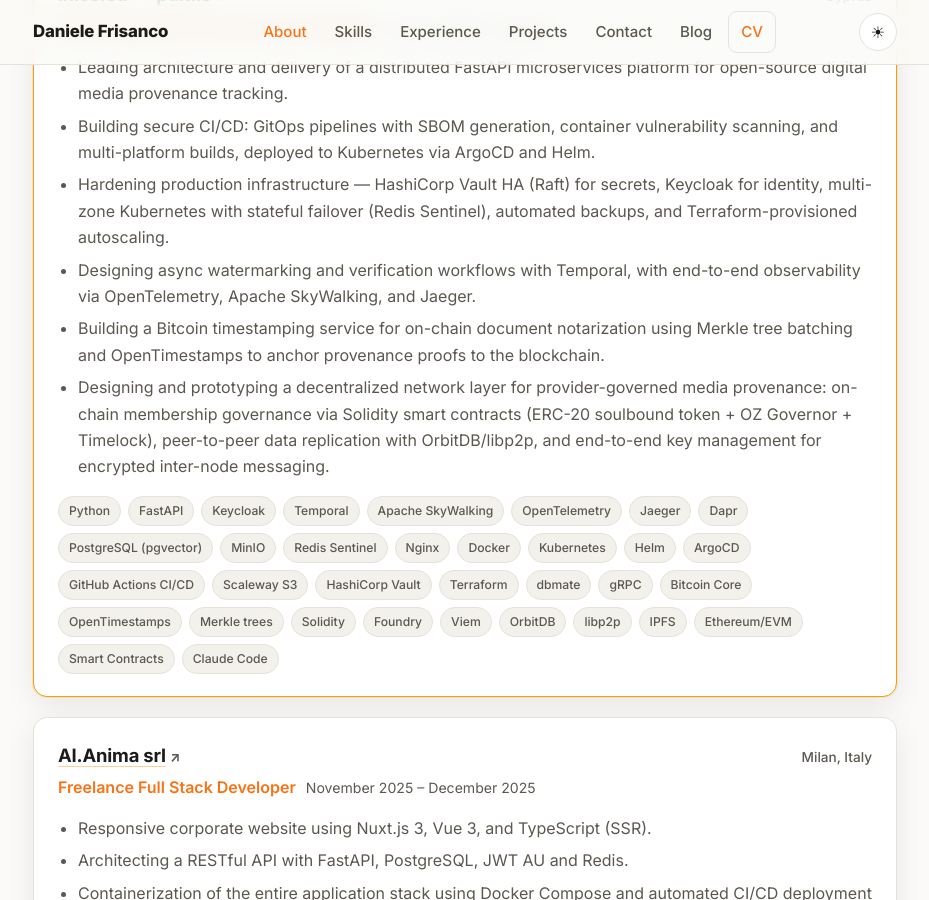
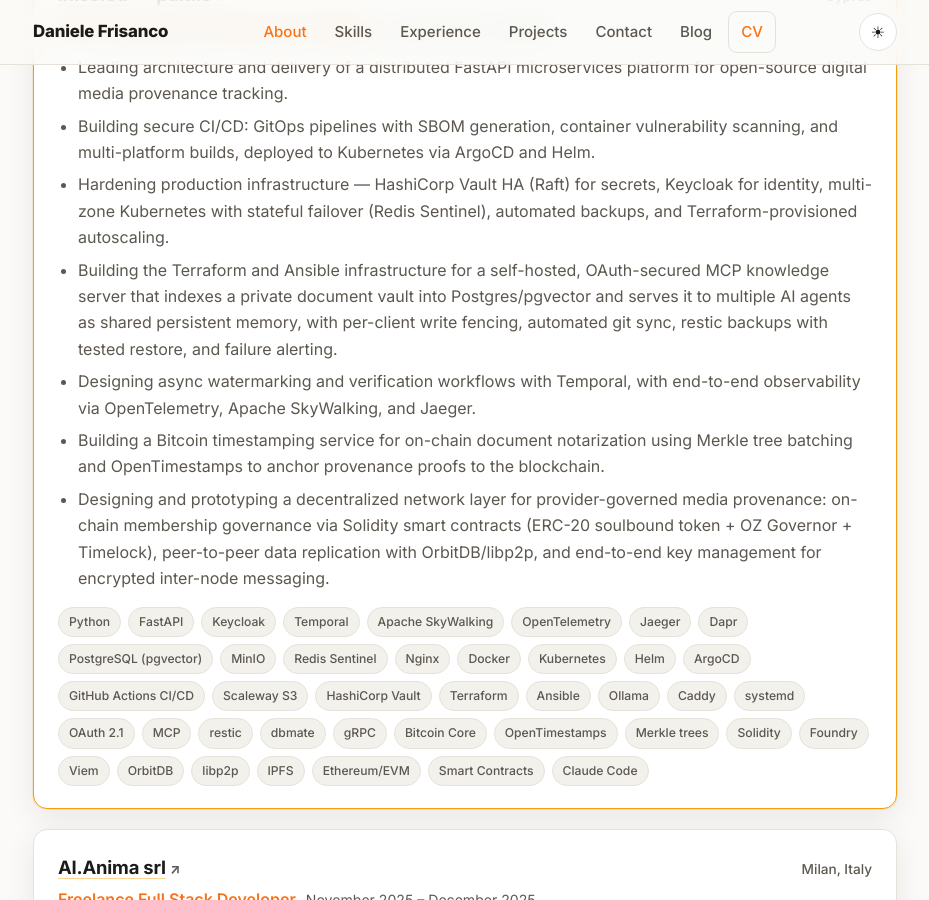
Before and after one commit to danielefrisanco/danielefrisanco.github.io, a Jekyll site: the page built from index.md, in a window 1280 px wide and 900 px high, scrolled down 2334 px. Shown: the whole window, without its empty margins (175-1104 px from the left). Built offline with Jekyll 4.4.1, drawn with Linux system fonts in a browser that asks for light colours.

Commit message:
Add MCP knowledge server infrastructure to experience
Co-Authored-By: Claude Opus 5 <noreply@anthropic.com>

```diff
--- a/_data/experience.yml
+++ b/_data/experience.yml
@@ -10,10 +10,11 @@
     - Leading architecture and delivery of a distributed FastAPI microservices platform for open-source digital media provenance tracking.
     - "Building secure CI/CD: GitOps pipelines with SBOM generation, container vulnerability scanning, and multi-platform builds, deployed to Kubernetes via ArgoCD and Helm."
     - Hardening production infrastructure — HashiCorp Vault HA (Raft) for secrets, Keycloak for identity, multi-zone Kubernetes with stateful failover (Redis Sentinel), automated backups, and Terraform-provisioned autoscaling.
+    - Building the Terraform and Ansible infrastructure for a self-hosted, OAuth-secured MCP knowledge server that indexes a private document vault into Postgres/pgvector and serves it to multiple AI agents as shared persistent memory, with per-client write fencing, automated git sync, restic backups with tested restore, and failure alerting.
     - Designing async watermarking and verification workflows with Temporal, with end-to-end observability via OpenTelemetry, Apache SkyWalking, and Jaeger.
     - Building a Bitcoin timestamping service for on-chain document notarization using Merkle tree batching and OpenTimestamps to anchor provenance proofs to the blockchain.
     - "Designing and prototyping a decentralized network layer for provider-governed media provenance: on-chain membership governance via Solidity smart contracts (ERC-20 soulbound token + OZ Governor + Timelock), peer-to-peer data replication with OrbitDB/libp2p, and end-to-end key management for encrypted inter-node messaging."
-  tech: [Python, FastAPI, Keycloak, Temporal, Apache SkyWalking, OpenTelemetry, Jaeger, Dapr, PostgreSQL (pgvector), MinIO, Redis Sentinel, Nginx, Docker, Kubernetes, Helm, ArgoCD, GitHub Actions CI/CD, Scaleway S3, HashiCorp Vault, Terraform, dbmate, gRPC, Bitcoin Core, OpenTimestamps, Merkle trees, Solidity, Foundry, Viem, OrbitDB, libp2p, IPFS, Ethereum/EVM, Smart Contracts, Claude Code]
+  tech: [Python, FastAPI, Keycloak, Temporal, Apache SkyWalking, OpenTelemetry, Jaeger, Dapr, PostgreSQL (pgvector), MinIO, Redis Sentinel, Nginx, Docker, Kubernetes, Helm, ArgoCD, GitHub Actions CI/CD, Scaleway S3, HashiCorp Vault, Terraform, Ansible, Ollama, Caddy, systemd, OAuth 2.1, MCP, restic, dbmate, gRPC, Bitcoin Core, OpenTimestamps, Merkle trees, Solidity, Foundry, Viem, OrbitDB, libp2p, IPFS, Ethereum/EVM, Smart Contracts, Claude Code]
 
 - company: AI.Anima srl
   url: https://ai-anima.ai
```
